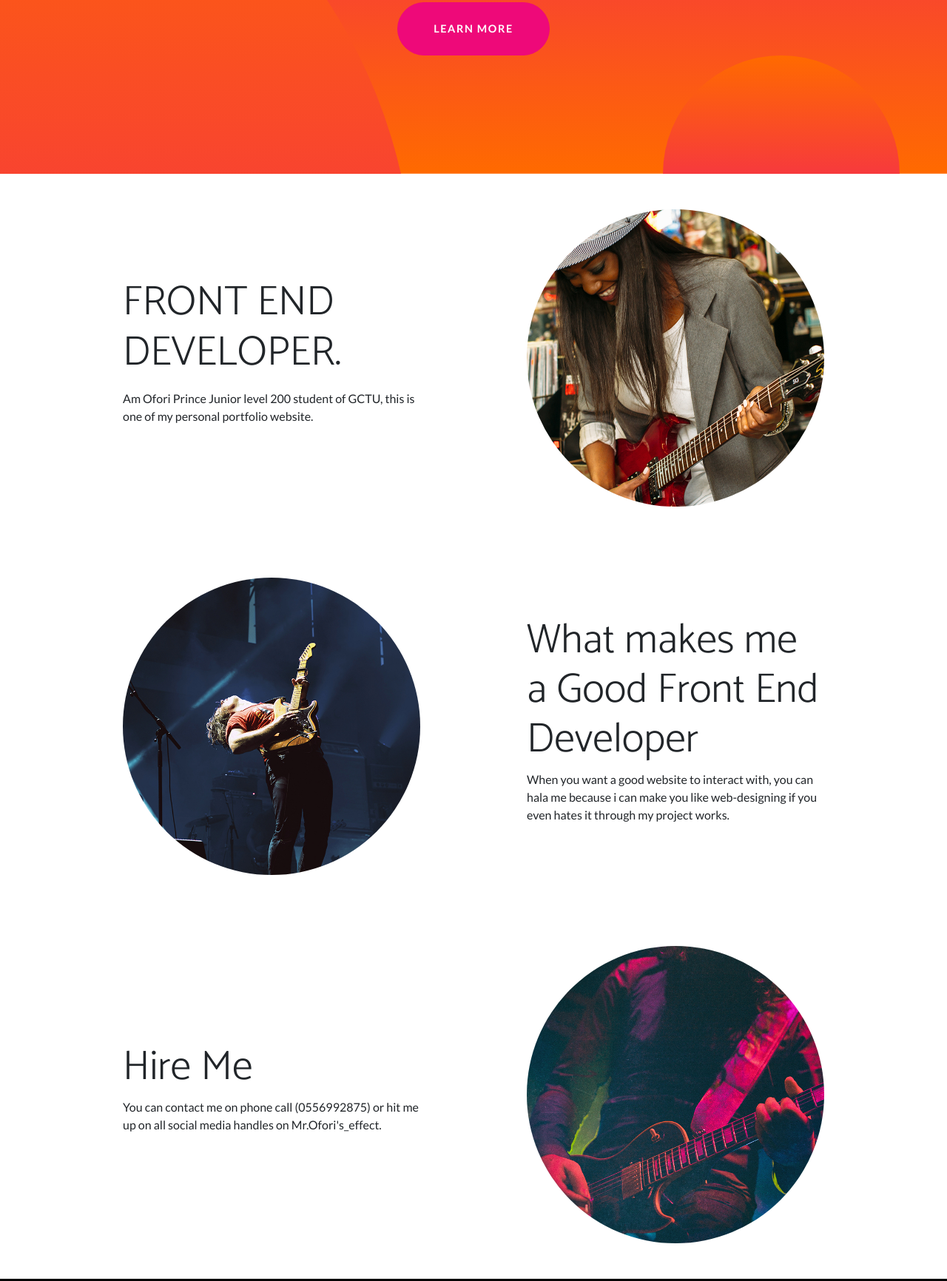
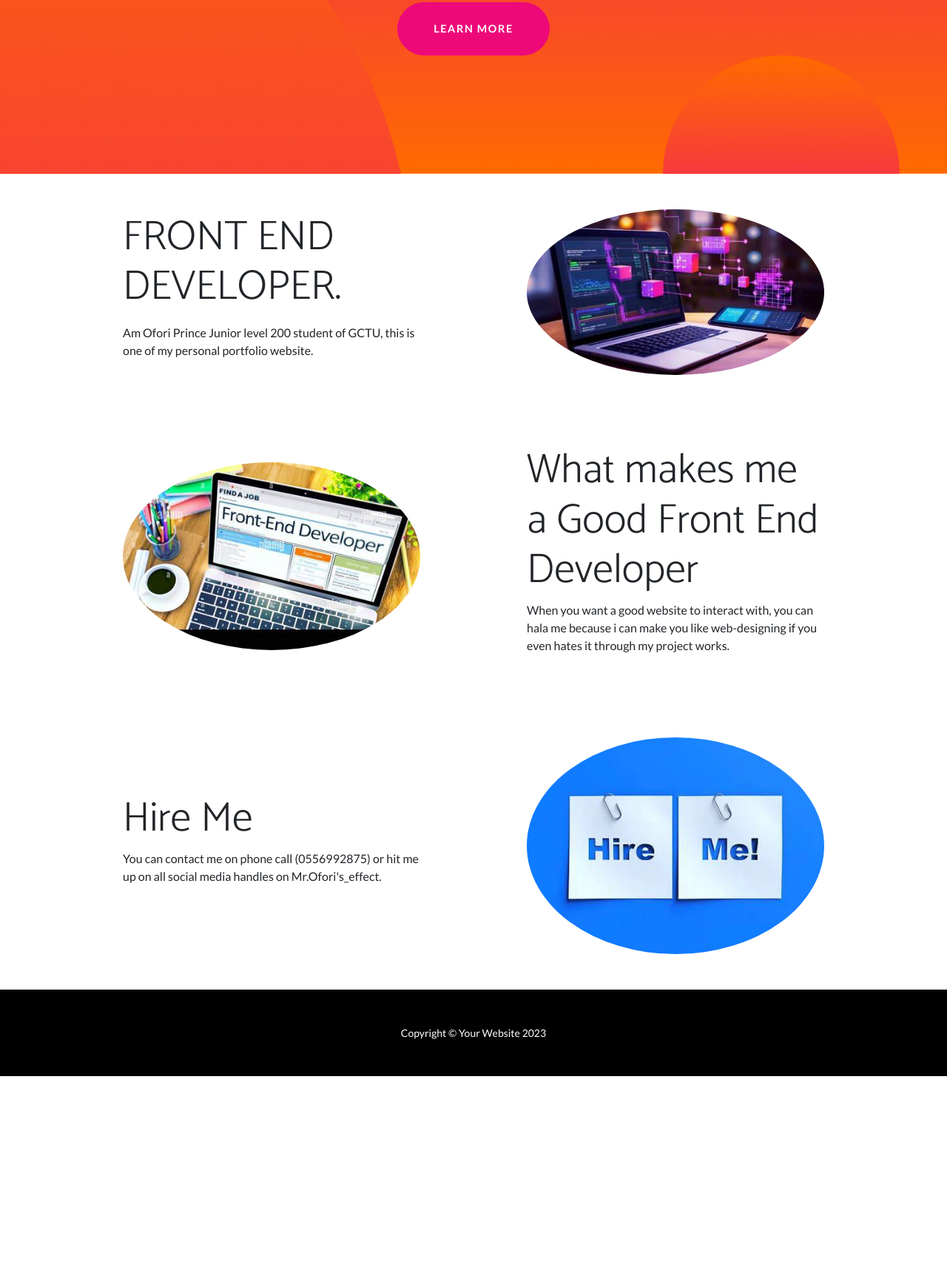
Before and after one commit to Prince-Ofori-Junior/bootstrap, a plain HTML site: page index.html in a window 1280 px wide. Shown: the part 452-2184 px from the top of the page at 74% size. After the commit the page ends 1907 px from the top, so only its background shows below. Drawn offline with nearby package versions, Linux system fonts and the light colour scheme.

Commit message:
Add files via upload

```diff
--- a/index.html
+++ b/index.html
@@ -48,7 +48,7 @@
             <div class="container px-5">
                 <div class="row gx-5 align-items-center">
                     <div class="col-lg-6 order-lg-2">
-                        <div class="p-5"><img class="img-fluid rounded-circle" src="assets/img/01.jpg" alt="..." /></div>
+                        <div class="p-5"><img class="img-fluid rounded-circle" src="OIF.jpeg" alt="..." /></div>
                     </div>
                     <div class="col-lg-6 order-lg-1">
                         <div class="p-5">
@@ -64,7 +64,7 @@
             <div class="container px-5">
                 <div class="row gx-5 align-items-center">
                     <div class="col-lg-6">
-                        <div class="p-5"><img class="img-fluid rounded-circle" src="assets/img/02.jpg" alt="..." /></div>
+                        <div class="p-5"><img class="img-fluid rounded-circle" src="OIP.jpeg" alt="..." /></div>
                     </div>
                     <div class="col-lg-6">
                         <div class="p-5">
@@ -80,7 +80,7 @@
             <div class="container px-5">
                 <div class="row gx-5 align-items-center">
                     <div class="col-lg-6 order-lg-2">
-                        <div class="p-5"><img class="img-fluid rounded-circle" src="assets/img/03.jpg" alt="..." /></div>
+                        <div class="p-5"><img class="img-fluid rounded-circle" src="OIP (2).jpeg" alt="..." /></div>
                     </div>
                     <div class="col-lg-6 order-lg-1">
                         <div class="p-5">
```
Also changed, not shown: OIF.jpeg (added), OIP (2).jpeg (added), OIP.jpeg (added), R.jpeg (added).
